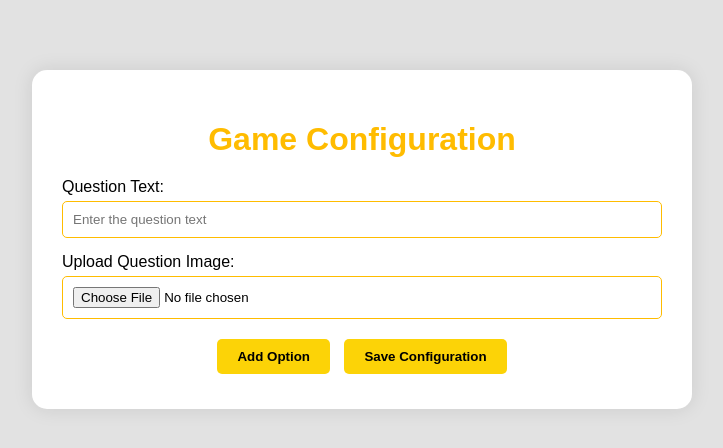
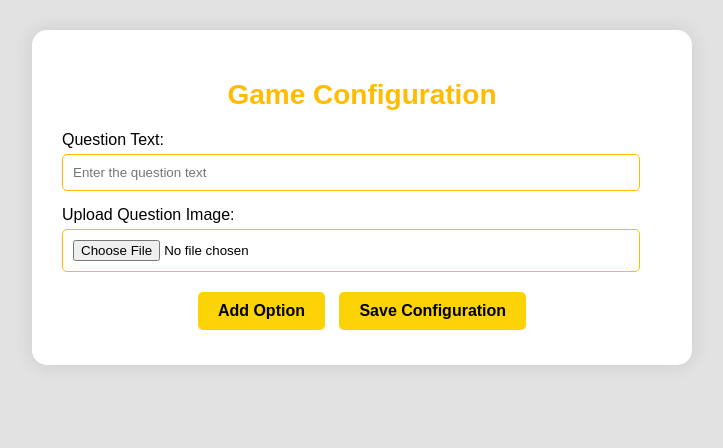
Before and after one commit to L3v145431/CHOOSEGMCONF.github.io, a plain HTML site: page index.html in a window 1280 px wide. Shown: the whole page, without its empty margins (278-1001 px from the left). Drawn offline with Linux system fonts and the light colour scheme.

Commit message:
Update index.html

```diff
--- a/index.html
+++ b/index.html
@@ -2,6 +2,7 @@
 <html lang="en">
 <head>
     <meta charset="UTF-8">
+    <meta name="viewport" content="width=device-width, initial-scale=1.0">
     <title>Game Configuration</title>
     <style>
         body {
@@ -13,35 +14,42 @@
             margin: 0;
             background-color: #E2E2E2;
             color: #000000;
-            padding-top: 50px;
+            padding-top: 20px;
         }
+
         .config-container {
             background-color: #FFFFFF;
-            padding: 30px;
+            padding: 20px;
             border-radius: 15px;
             box-shadow: 0 0 20px rgba(0, 0, 0, 0.1);
             text-align: center;
-            width: 90%;
+            width: 95%;
             max-width: 600px;
-            margin-top: 20px;
+            margin-top: 10px;
             overflow-y: auto;
-            max-height: calc(100vh - 100px);
+            max-height: calc(100vh - 50px);
         }
+
         h1 {
             color: #FFBC00;
             margin-bottom: 20px;
+            font-size: 24px;
         }
+
         .form-group {
             margin-bottom: 15px;
             text-align: left;
         }
+
         input[type="text"], input[type="file"] {
             width: calc(100% - 22px);
             padding: 10px;
             margin-top: 5px;
             border: 1px solid #FFBC00;
             border-radius: 5px;
+            box-sizing: border-box;
         }
+
         button {
             background-color: #FCD307;
             color: #000000;
@@ -52,10 +60,13 @@
             padding: 10px 20px;
             margin: 5px;
             transition: background-color 0.3s;
+            font-size: 16px;
         }
+
         button:hover {
             background-color: #FFBC00;
         }
+
         .question-box {
             border: 1px solid #FFBC00;
             border-radius: 10px;
@@ -63,10 +74,21 @@
             margin: 10px 0;
             background-color: #f9f9f9;
         }
+
         .question-box img {
             max-width: 100%;
             height: auto;
             border-radius: 5px;
+        }
+
+        @media (min-width: 768px) {
+            .config-container {
+                padding: 30px;
+            }
+
+            h1 {
+                font-size: 28px;
+            }
         }
     </style>
 </head>
```
